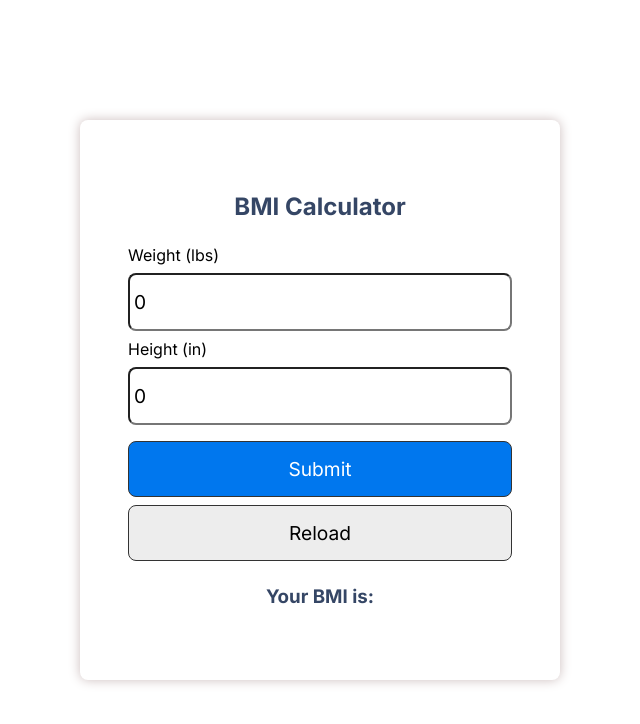
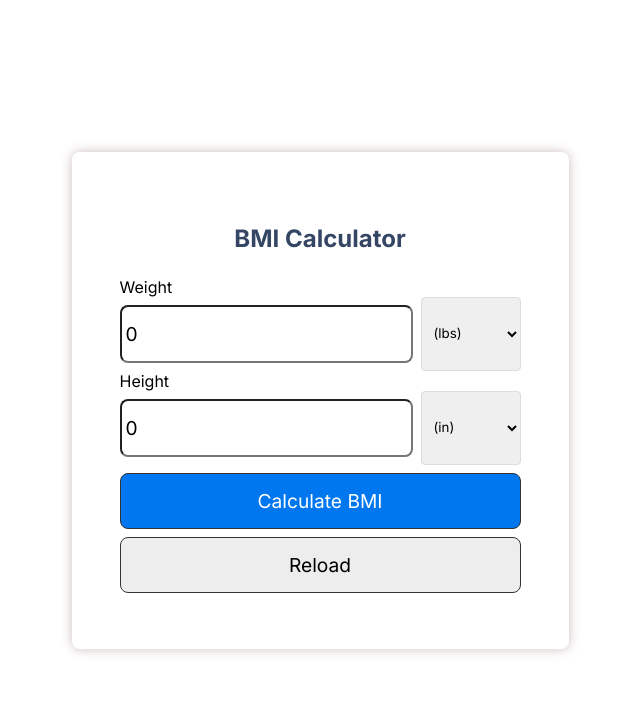
Before and after one commit to iiitl/bmi_calculator, a React (Create React App) app: page / in a window 1280 px wide. Shown: the top 724 px of the page, without its empty margins (320-960 px from the left). Built offline with nearby package versions, Linux system fonts and the light colour scheme.

Commit message:
added functionality to accept all units value

```diff
--- a/src/App.css
+++ b/src/App.css
@@ -36,3 +36,15 @@
     transform: rotate(360deg);
   }
 }
+
+.input-with-unit {
+  display: flex;
+  gap: 8px;
+}
+
+.input-with-unit select {
+  padding: 8px;
+  border: 1px solid #ddd;
+  border-radius: 4px;
+  min-width: 100px;
+}
--- a/src/App.js
+++ b/src/App.js
@@ -1,65 +1,150 @@
 import './App.css';
-import './index.css'
-import React, {useState} from 'react'
+import './index.css';
+import React, { useState } from 'react';
 
 function App() {
-  // state
-  const [weight, setWeight] = useState(0)
-  const [height, setHeight] = useState(0)
-  const [bmi, setBmi] = useState('')
-  const [message, setMessage] = useState('')
+  // State for values and units (default to lbs and inches)
+  const [weightValue, setWeightValue] = useState('0');
+  const [weightUnit, setWeightUnit] = useState('lbs');
+  const [heightValue, setHeightValue] = useState('0');
+  const [heightUnit, setHeightUnit] = useState('in');
+  const [bmi, setBmi] = useState('');
+  const [message, setMessage] = useState('');
 
-  let calcBmi = (event) => {
-    event.preventDefault()
-    console.log(event);
+  const weightUnits = [
+    { value: 'lbs', label: '(lbs)' },
+    { value: 'kg', label: '(kg)' },
+    { value: 'g', label: '(g)' },
+    { value: 'oz', label: '(oz)' },
+    { value: 'st', label: '(st)' }
+  ];
 
-    if (weight === 0 || height === 0) {
-      alert('Please enter a valid weight and height')
-    } else {
-      let bmi = (weight / (height * height) * 703)
-      setBmi(bmi.toFixed(1))
+  const heightUnits = [
+    { value: 'in', label: '(in)' },
+    { value: 'ft', label: '(ft)' },
+    { value: 'cm', label: '(cm)' },
+    { value: 'm', label: '(m)' },
+    { value: 'dm', label: '(dm)' }
+  ];
 
+  const convertToKg = (value, unit) => {
+    switch(unit) {
+      case 'lbs': return value * 0.453592;
+      case 'g': return value / 1000;
+      case 'oz': return value * 0.0283495;
+      case 'st': return value * 6.35029;
+      default: return value; // kg
+    }
+  };
 
-        if (bmi < 18.5) {
-          setMessage('You are underweight')
-        }  else if (bmi >= 18.5 && bmi < 25) {
-          setMessage('You have healthy weight')
-        } else if (bmi>=25 && bmi <30) {
-          setMessage('You are overweight')
-        }else{
-          setMessage('You are obese')
+  const convertToMeters = (value, unit) => {
+    switch(unit) {
+      case 'in': return value * 0.0254;
+      case 'ft': return value * 0.3048;
+      case 'cm': return value / 100;
+      case 'dm': return value / 10;
+      default: return value; // meters
+    }
+  };
+
+  const calcBmi = (event) => {
+    event.preventDefault();
+
+    const weight = parseFloat(weightValue);
+    const height = parseFloat(heightValue);
+
+    if (isNaN(weight) || weight <= 0) {
+      alert('Please enter a valid weight');
+      return;
+    }
+    if (isNaN(height) || height <= 0) {
+      alert('Please enter a valid height');
+      return;
     }
 
+    // Convert to standard units (kg and meters)
+    const weightKg = convertToKg(weight, weightUnit);
+    const heightMeters = convertToMeters(height, heightUnit);
+
+    const calculatedBmi = weightKg / (heightMeters * heightMeters);
+    setBmi(calculatedBmi.toFixed(1));
+
+    if (calculatedBmi < 18.5) {
+      setMessage('You are underweight');
+    } else if (calculatedBmi < 25) {
+      setMessage('You have a healthy weight');
+    } else if (calculatedBmi < 30) {
+      setMessage('You are overweight');
+    } else {
+      setMessage('You are obese');
     }
-  }
+  };
 
-  let reload = () => {
-    window.location.reload()
-  }
-
+  const reload = () => {
+    setWeightValue('');
+    setHeightValue('');
+    setBmi('');
+    setMessage('');
+  };
 
   return (
     <div className="app">
       <div className='container'>
         <h2 className='center'>BMI Calculator</h2>
+
         <form onSubmit={calcBmi}>
-          <div>
-            <label>Weight (lbs)</label>
-            <input type="text" placeholder='Enter Weight in lbs' value={weight} onChange={(e) => setWeight(e.target.value)} />
+          <div className="input-group">
+            <label>Weight</label>
+            <div className="input-with-unit">
+              <input
+                type="number"
+                value={weightValue}
+                onChange={(e) => setWeightValue(e.target.value)}
+                step="any"
+              />
+              <select
+                value={weightUnit}
+                onChange={(e) => setWeightUnit(e.target.value)}
+              >
+                {weightUnits.map(unit => (
+                  <option key={unit.value} value={unit.value}>{unit.label}</option>
+                ))}
+              </select>
             </div>
-          <div>
-            <label>Height (in)</label>
-            <input type="text" placeholder='Enter height in inches' value={height} onChange={(event) => setHeight(event.target.value)} />
           </div>
-          <div>
-            <button className='btn' type='submit'>Submit</button>
-            <button className='btn btn-outline' onClick={reload} type='submit'>Reload</button>
+
+          <div className="input-group">
+            <label>Height</label>
+            <div className="input-with-unit">
+              <input
+                type="number"
+                value={heightValue}
+                onChange={(e) => setHeightValue(e.target.value)}
+                step="any"
+              />
+              <select
+                value={heightUnit}
+                onChange={(e) => setHeightUnit(e.target.value)}
+              >
+                {heightUnits.map(unit => (
+                  <option key={unit.value} value={unit.value}>{unit.label}</option>
+                ))}
+              </select>
+            </div>
+          </div>
+
+          <div className="button-group">
+            <button className='btn' type='submit'>Calculate BMI</button>
+            <button className='btn btn-outline' onClick={reload} type='button'>Reload</button>
           </div>
         </form>
+
+        {bmi && (
           <div className='center'>
             <h3>Your BMI is: {bmi}</h3>
             <p>{message}</p>
           </div>
+        )}
       </div>
     </div>
   );
```
Lines whose indentation alone changed are shown as unchanged.
